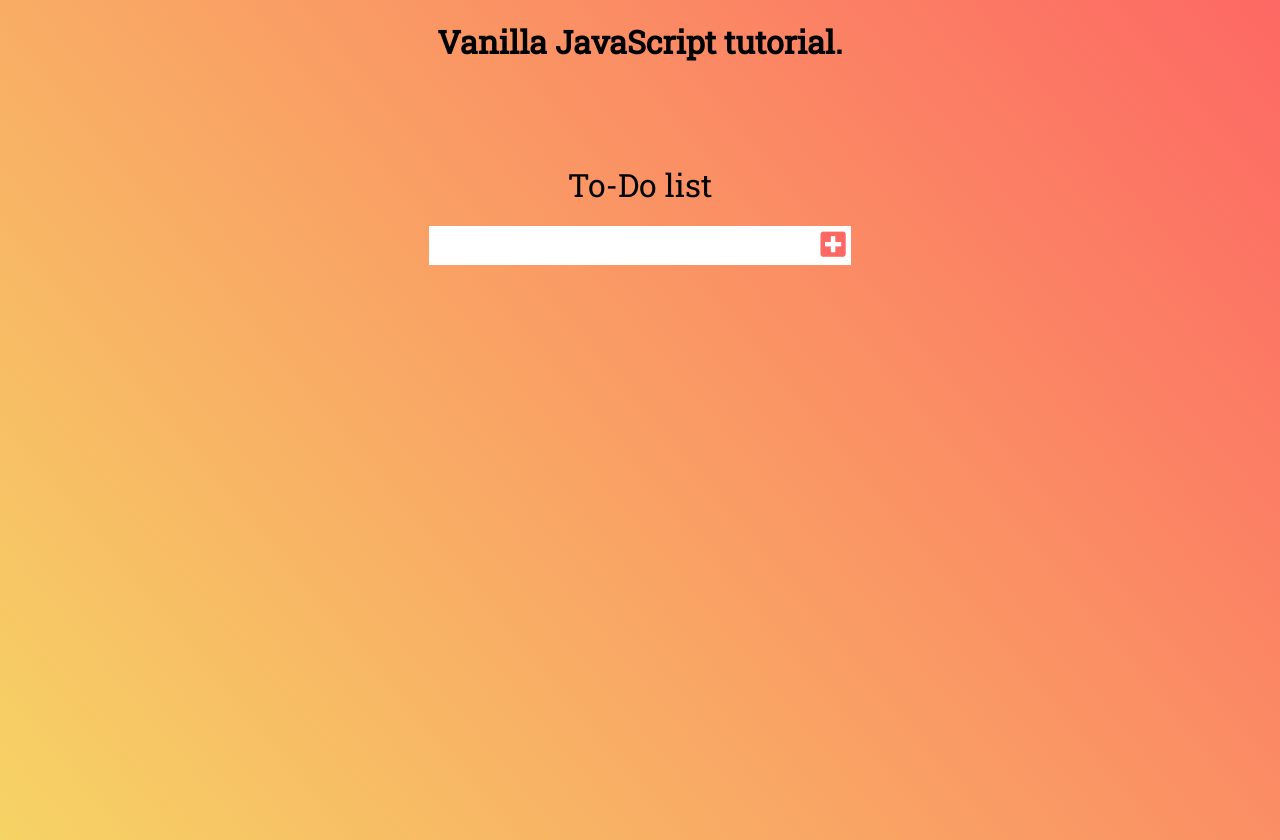
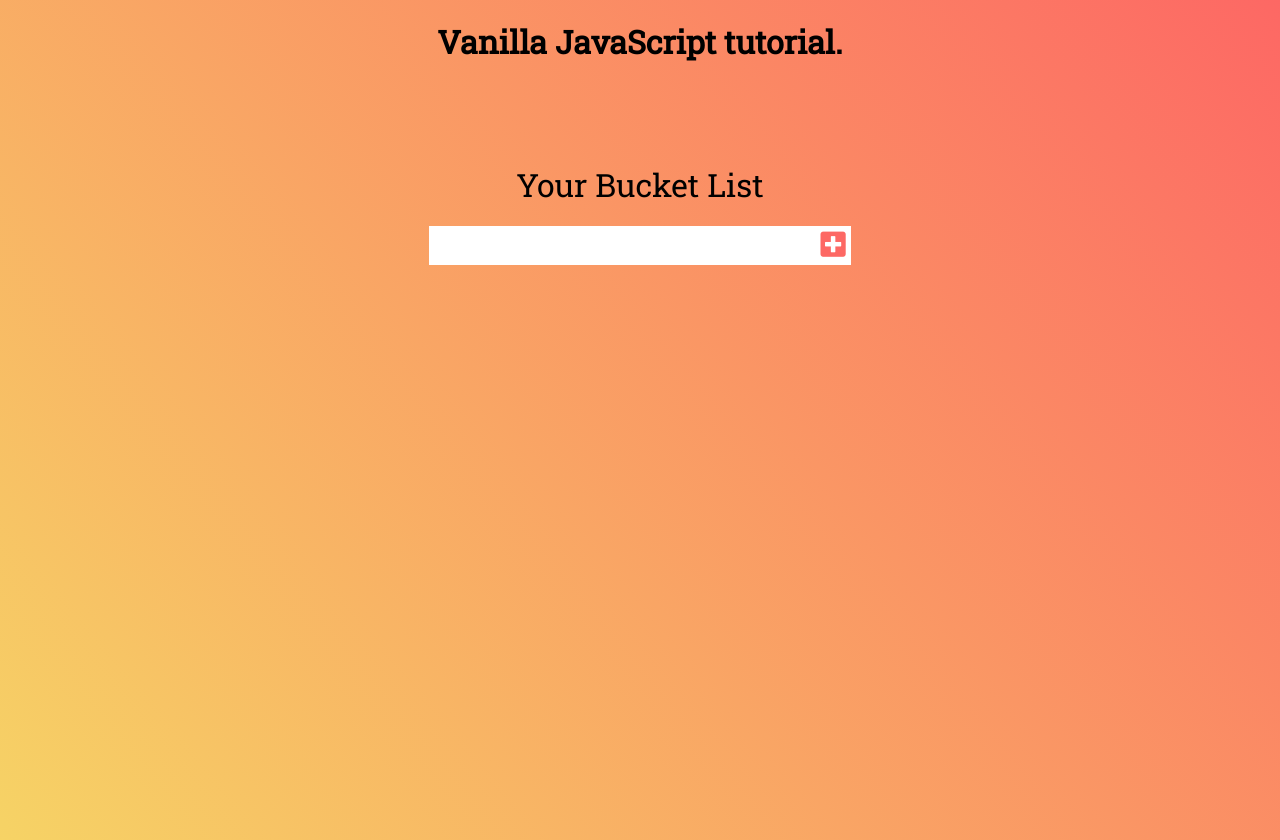
Before and after one commit to Gurvindersingh1994/Bucket-List, a plain HTML site: page index.html in a window 1280 px wide. Drawn offline with Linux system fonts and the light colour scheme.

Commit message:
regular Updates

```diff
--- a/index.html
+++ b/index.html
@@ -10,17 +10,17 @@
 
     <link href="https://fonts.googleapis.com/css2?family=Roboto+Slab:wght@200;400&display=swap" rel="stylesheet">
 
-    <title>To do list with JavaScript</title>
+    <title>The Bucket List</title>
 </head>
 
 <body>
     <header>
-        <h1>Vanilla JavaScript tutorial.</h1>
-    </header>
+            <h1>Vanilla JavaScript tutorial.</h1>
+        </header>
 
     <!-- for creating a input Field box -->
     <div class="To-Do_Element">
-        <div class="formHeading">To-Do list</div>
+        <div class="formHeading"> Your Bucket List</div>
             <form class=infoBox>
             <input type="text" class="to-do-Input">
             <button class="btn-class">
@@ -29,7 +29,7 @@
         </form>
     </div>
 
-    <!-- for to-do container**** we can achieve same thing with JavaScript as well.  -->
+    <!-- for to-do container /**** we can achieve same thing with JavaScript as well.  -->
     <div class="todo-container">
         <ul class="to-do-list">
             <!-- li attached to this list is created in javascript -->
```
Also changed, not shown: 1 other file.
